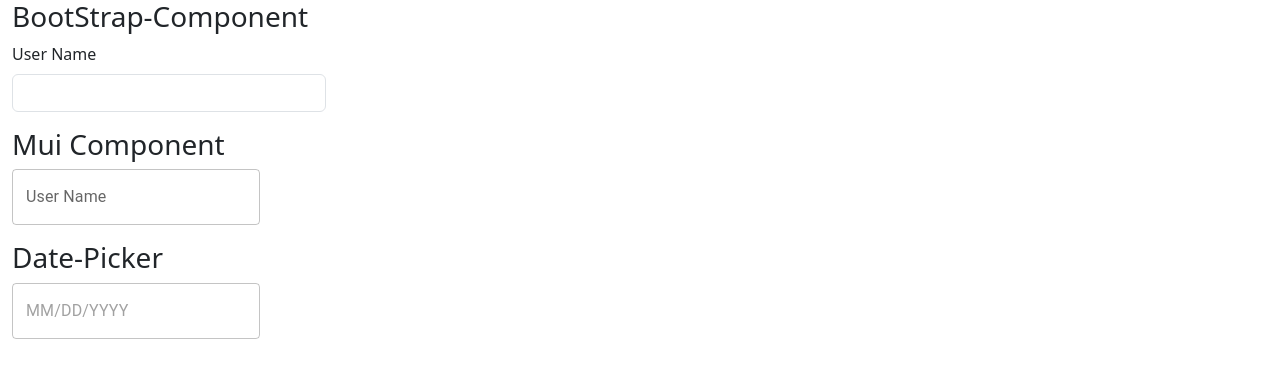
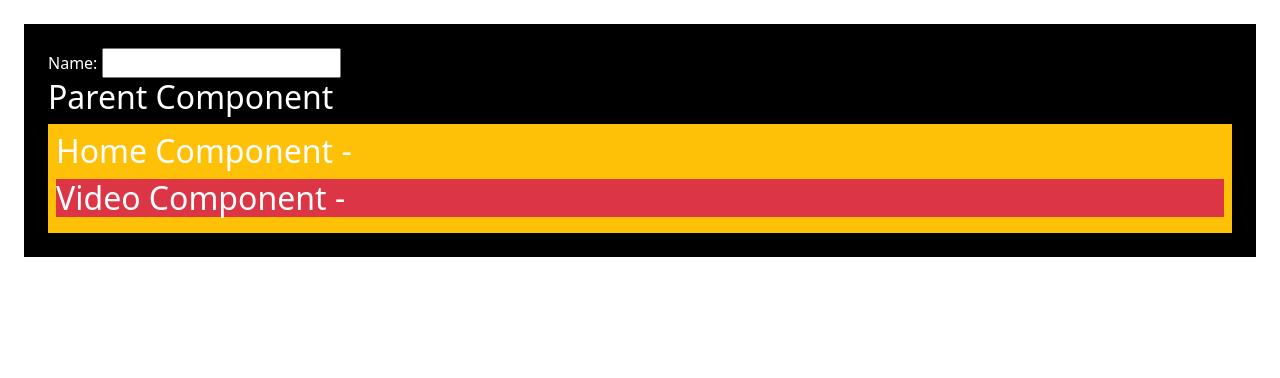
Before and after one commit to sumithMedamina/ReactJs-CodePractises, a React (Create React App) app: page / in a window 1280 px wide. Shown: the top 378 px of the page. Built offline with nearby package versions, Linux system fonts and the light colour scheme.

Commit message:
context-demo

```diff
--- a/src/App.js
+++ b/src/App.js
@@ -1,11 +1,9 @@
 import 'bootstrap/dist/css/bootstrap.min.css';
 import "bootstrap-icons/font/bootstrap-icons.css";
 import 'bootstrap/dist/js/bootstrap.bundle.js';
+import { CookiesProvider } from 'react-cookie';
 
-
-import { CookiesProvider } from 'react-cookie';
-import { TutorialIndex } from './tutorial/tutotial-index';
-import { MuiDemo } from './components/mui-demo/mui-demo';
+import { ContextDemo } from './components/context-demo/context-demo';
 
 
 
@@ -15,7 +13,7 @@
   return (
     <div className="">
         <CookiesProvider>
-            <MuiDemo/>
+            <ContextDemo/>
         </CookiesProvider>
     </div>
   );
--- /dev/null
+++ b/src/components/context-demo/context-demo.jsx
@@ -0,0 +1,27 @@
+import React, { useState, createContext } from 'react';
+import { HomeComponent } from "./home"
+
+
+
+export let UserDetailsContext = createContext(null);
+
+export function ContextDemo(){
+
+    const [userName, setUserName] = useState({ UserName: ' '});
+
+    function handleChange(e){
+        setUserName({
+          UserName: e.target.value
+        })
+    }
+
+    return(
+        <div className=" bg-black text-white m-4 p-4">
+            Name: <input type="text" onChange={handleChange}/>
+            <UserDetailsContext.Provider value={{ UserName: userName.UserName }}>
+            <h2>Parent Component</h2>
+            <HomeComponent />
+            </UserDetailsContext.Provider>
+        </div>
+    )
+}
--- /dev/null
+++ b/src/components/context-demo/home.jsx
@@ -0,0 +1,16 @@
+import { useContext } from "react"
+import { VideoComponent } from "./video-component"
+import { UserDetailsContext } from "./context-demo";
+
+export function HomeComponent(){
+
+const context = useContext(UserDetailsContext);
+
+
+    return(
+       <div className="bg-warning p-2">
+         <h2>Home Component - {context.UserName}</h2>
+            <VideoComponent/>
+       </div>
+    )
+}
--- /dev/null
+++ b/src/components/context-demo/video-component.jsx
@@ -0,0 +1,12 @@
+import { useContext } from "react";
+import { UserDetailsContext } from "./context-demo";
+
+export function VideoComponent() {
+    const context = useContext(UserDetailsContext);
+
+  return (
+    <div className="bg-danger">
+      <h2>Video Component -{context.UserName}</h2>
+    </div>
+  );
+}
```
